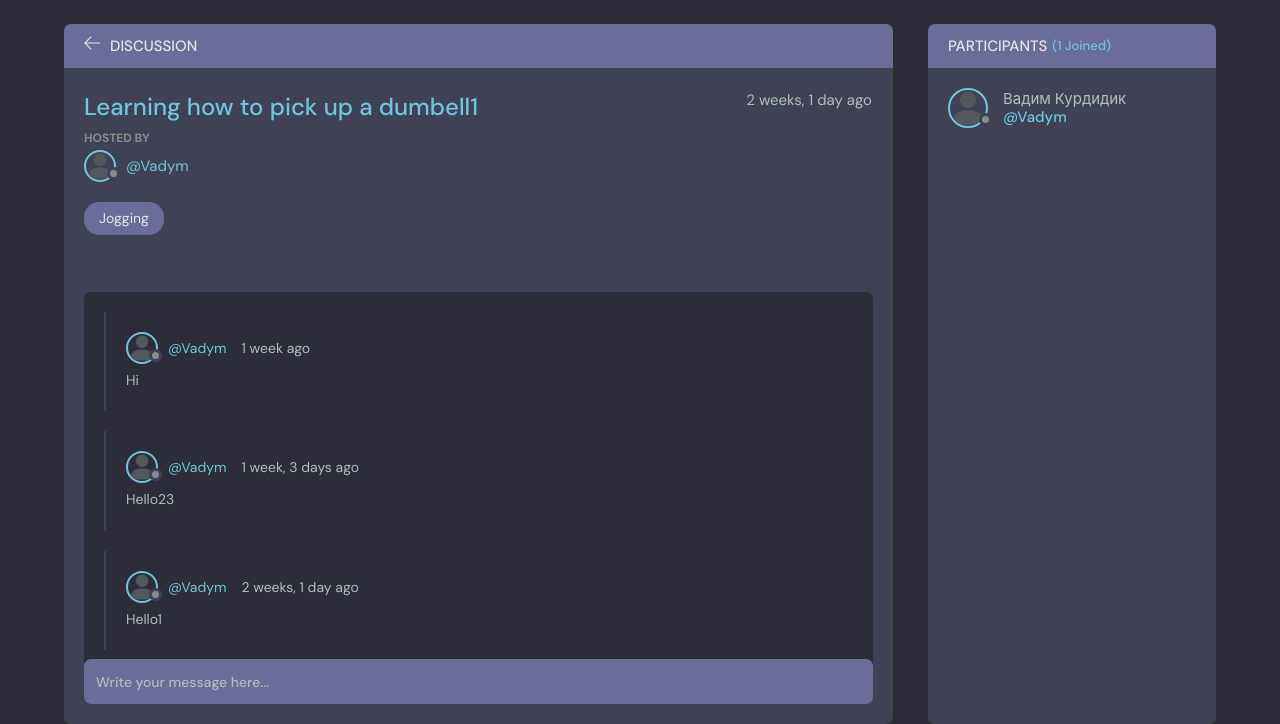
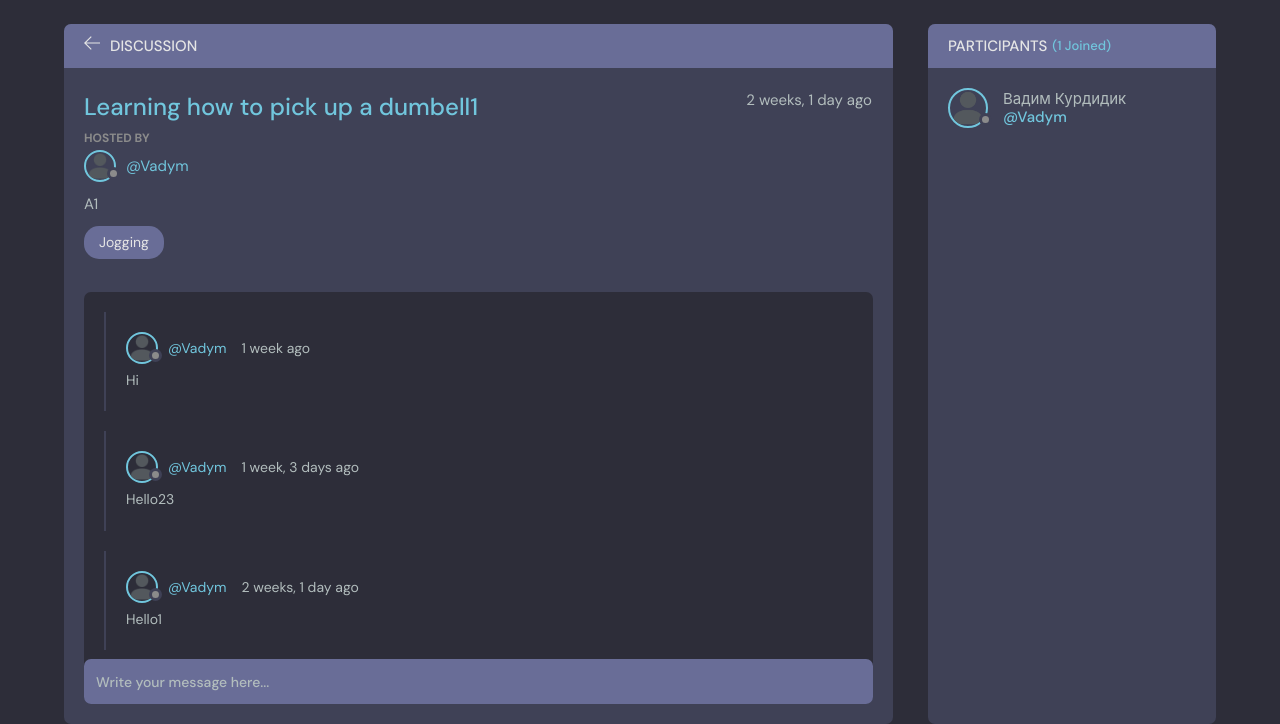
Before and after one commit to Vadym-Kurdydyk/Fitness_box, a Django app: page /room/1/ in a window 1280 px wide. Shown: the part 76-800 px from the top of the page. Run offline with Django 4.2, Linux system fonts and the light colour scheme; data comes from the database, SQL or seed files in the repository.

Commit message:
Returned descriptions to the rooms

```diff
--- a/base/templates/base/room.html
+++ b/base/templates/base/room.html
@@ -66,7 +66,9 @@
               <span>@{{room.host.username}}</span>
             </a>
           </div>
-
+            <div class="room__details">
+            {{room.description}}
+          </div>
           <span class="room__topics">{{room.topic}}</span>
         </div>
 
```
